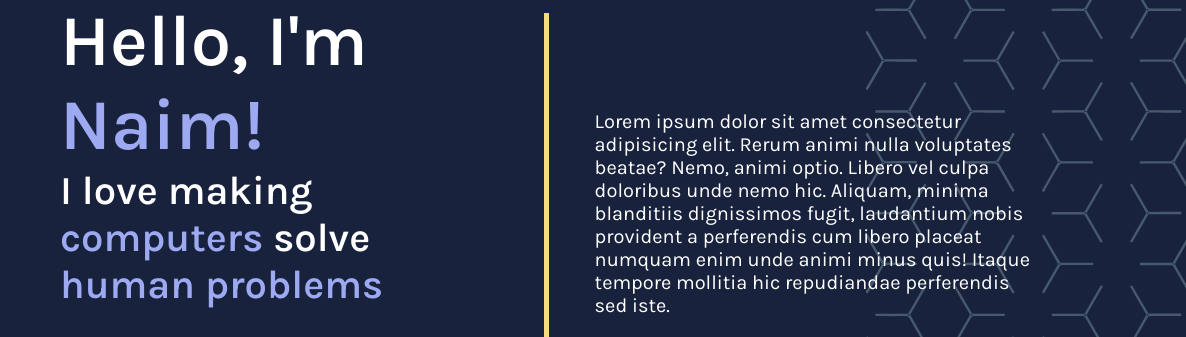
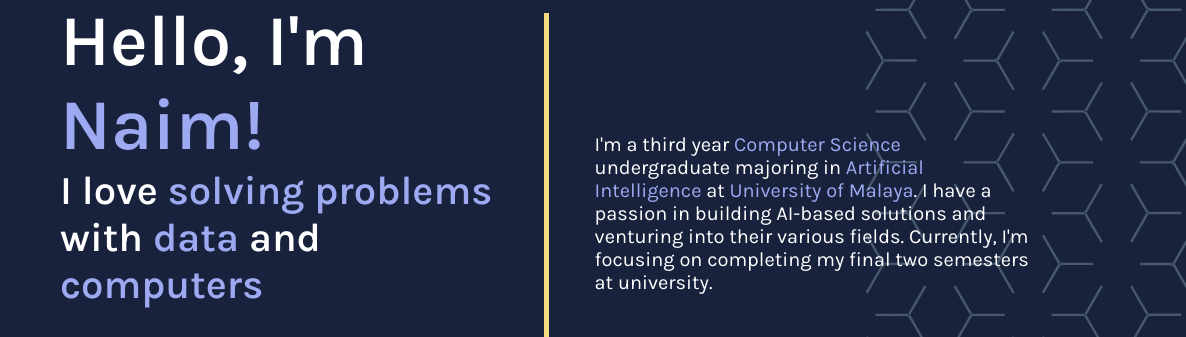
Before and after one commit to tengznaim/portfolio-website-v2, a Gatsby site: page / in a window 1280 px wide. Shown: the part 187-524 px from the top of the page, 94-1280 px from the left. Built offline with nearby package versions, Linux system fonts and the light colour scheme; Gatsby itself is replaced by a stand-in of ours.

Commit message:
updated hero info

```diff
--- a/src/components/sections/Hero.js
+++ b/src/components/sections/Hero.js
@@ -10,8 +10,9 @@ export default function Hero() {
           Hello, I'm <span className={styles.highlighted}>Naim!</span>
         </h1>
         <h1 className={styles.subheader}>
-          I love making <span className={styles.highlighted}>computers</span>{" "}
-          solve <span className={styles.highlighted}>human problems</span>
+          I love <span className={styles.highlighted}>solving problems</span>{" "}
+          with <span className={styles.highlighted}>data</span> and{" "}
+          <span className={styles.highlighted}>computers</span>
         </h1>
         <Link to="/archive">
           <button id={styles.archiveButton}>Check out my work!</button>
@@ -20,12 +21,14 @@ export default function Hero() {
       <div className={styles.divider}></div>
       <div className={styles.rightText}>
         <p className={styles.aboutParagraph}>
-          Lorem ipsum dolor sit amet consectetur adipisicing elit. Rerum animi
-          nulla voluptates beatae? Nemo, animi optio. Libero vel culpa doloribus
-          unde nemo hic. Aliquam, minima blanditiis dignissimos fugit,
-          laudantium nobis provident a perferendis cum libero placeat numquam
-          enim unde animi minus quis! Itaque tempore mollitia hic repudiandae
-          perferendis sed iste.
+          I'm a third year{" "}
+          <span className={styles.highlighted}>Computer Science</span>{" "}
+          undergraduate majoring in{" "}
+          <span className={styles.highlighted}>Artificial Intelligence</span> at{" "}
+          <span className={styles.highlighted}>University of Malaya</span>. I
+          have a passion in building AI-based solutions and venturing into their
+          various fields. Currently, I'm focusing on completing my final two
+          semesters at university.
         </p>
       </div>
     </section>
```
